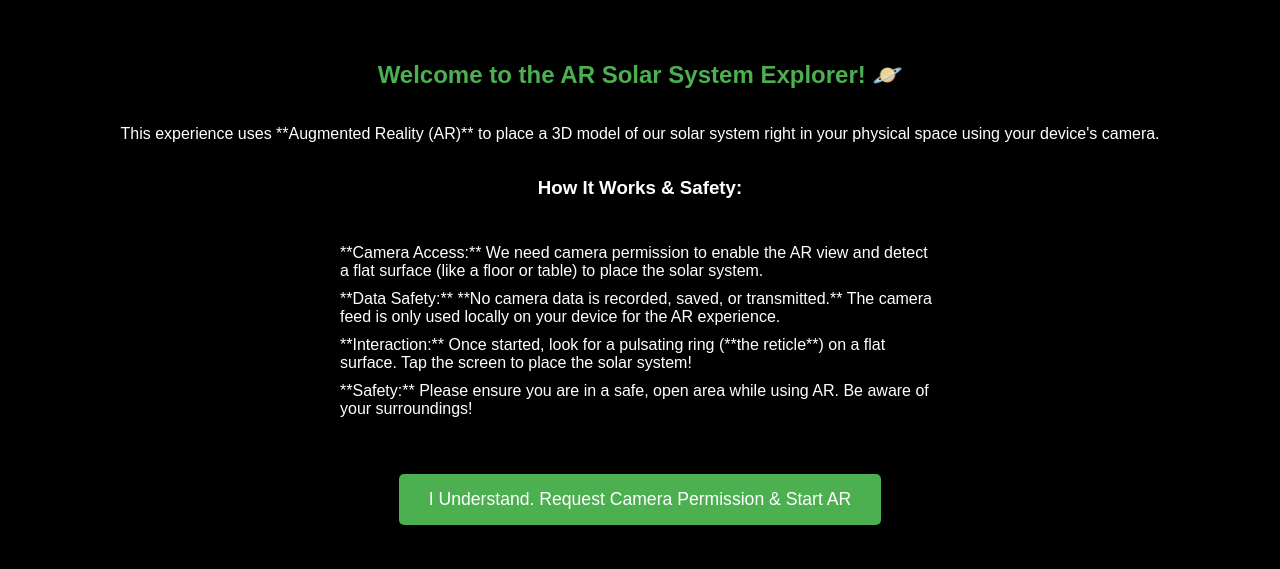
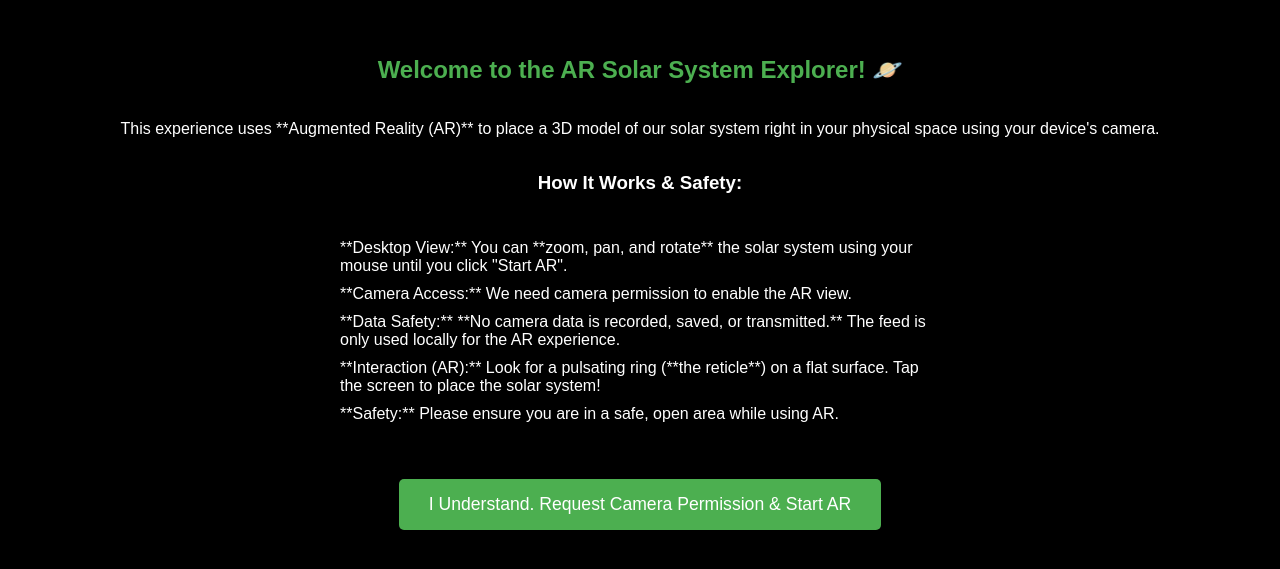
Before and after one commit to Abhita-commits/universe, a plain HTML site: page index.html in a window 1280 px wide. Shown: the part 117-686 px from the top of the page. Drawn offline with nearby package versions, Linux system fonts and the light colour scheme.

Commit message:
Update index.html

```diff
--- a/index.html
+++ b/index.html
@@ -15,10 +15,11 @@
 
         <h3>How It Works & Safety:</h3>
         <ul>
-            <li>**Camera Access:** We need camera permission to enable the AR view and detect a flat surface (like a floor or table) to place the solar system.</li>
-            <li>**Data Safety:** **No camera data is recorded, saved, or transmitted.** The camera feed is only used locally on your device for the AR experience.</li>
-            <li>**Interaction:** Once started, look for a pulsating ring (**the reticle**) on a flat surface. Tap the screen to place the solar system!</li>
-            <li>**Safety:** Please ensure you are in a safe, open area while using AR. Be aware of your surroundings!</li>
+            <li>**Desktop View:** You can **zoom, pan, and rotate** the solar system using your mouse until you click "Start AR".</li>
+            <li>**Camera Access:** We need camera permission to enable the AR view.</li>
+            <li>**Data Safety:** **No camera data is recorded, saved, or transmitted.** The feed is only used locally for the AR experience.</li>
+            <li>**Interaction (AR):** Look for a pulsating ring (**the reticle**) on a flat surface. Tap the screen to place the solar system!</li>
+            <li>**Safety:** Please ensure you are in a safe, open area while using AR.</li>
         </ul>
 
         <button id="start-button">
```
